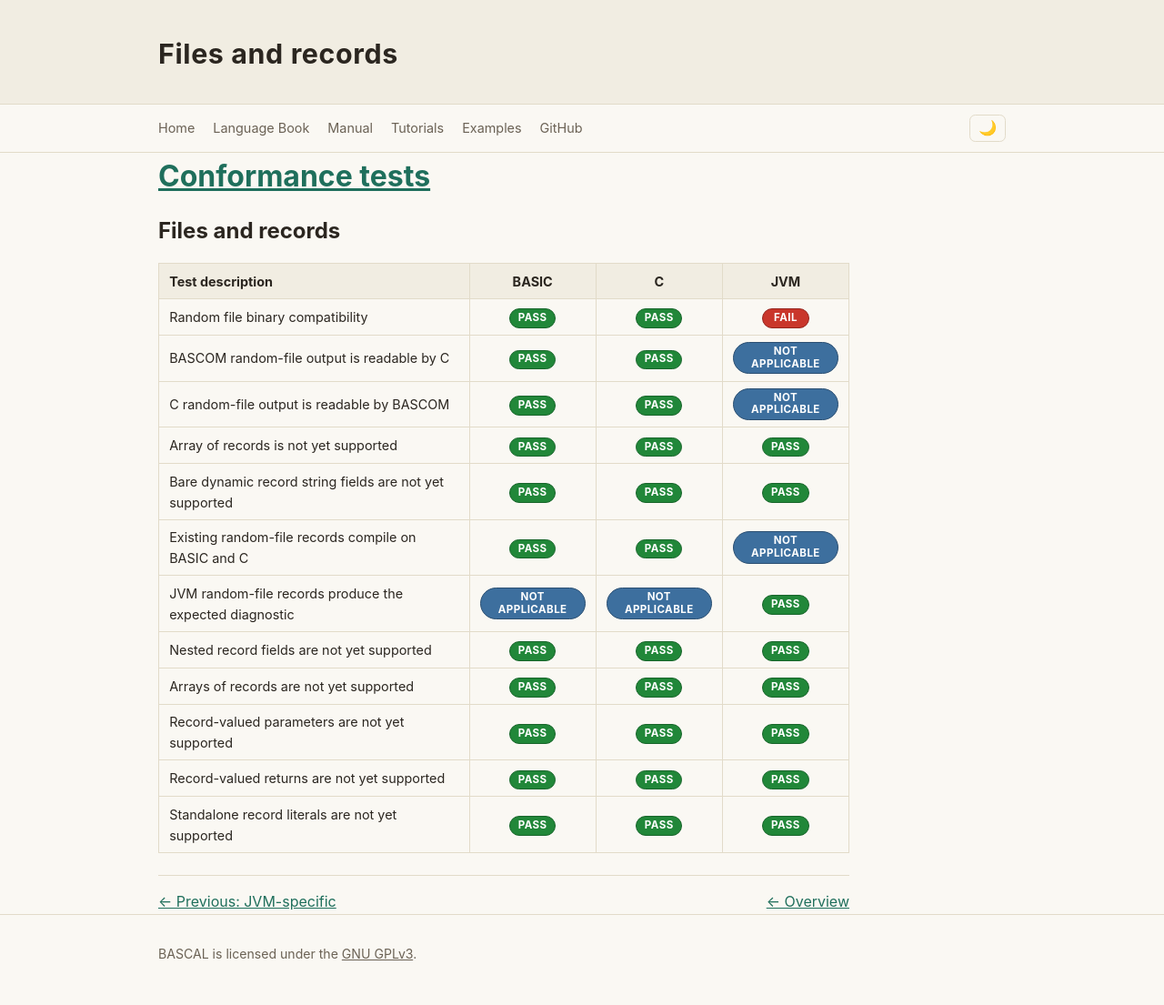
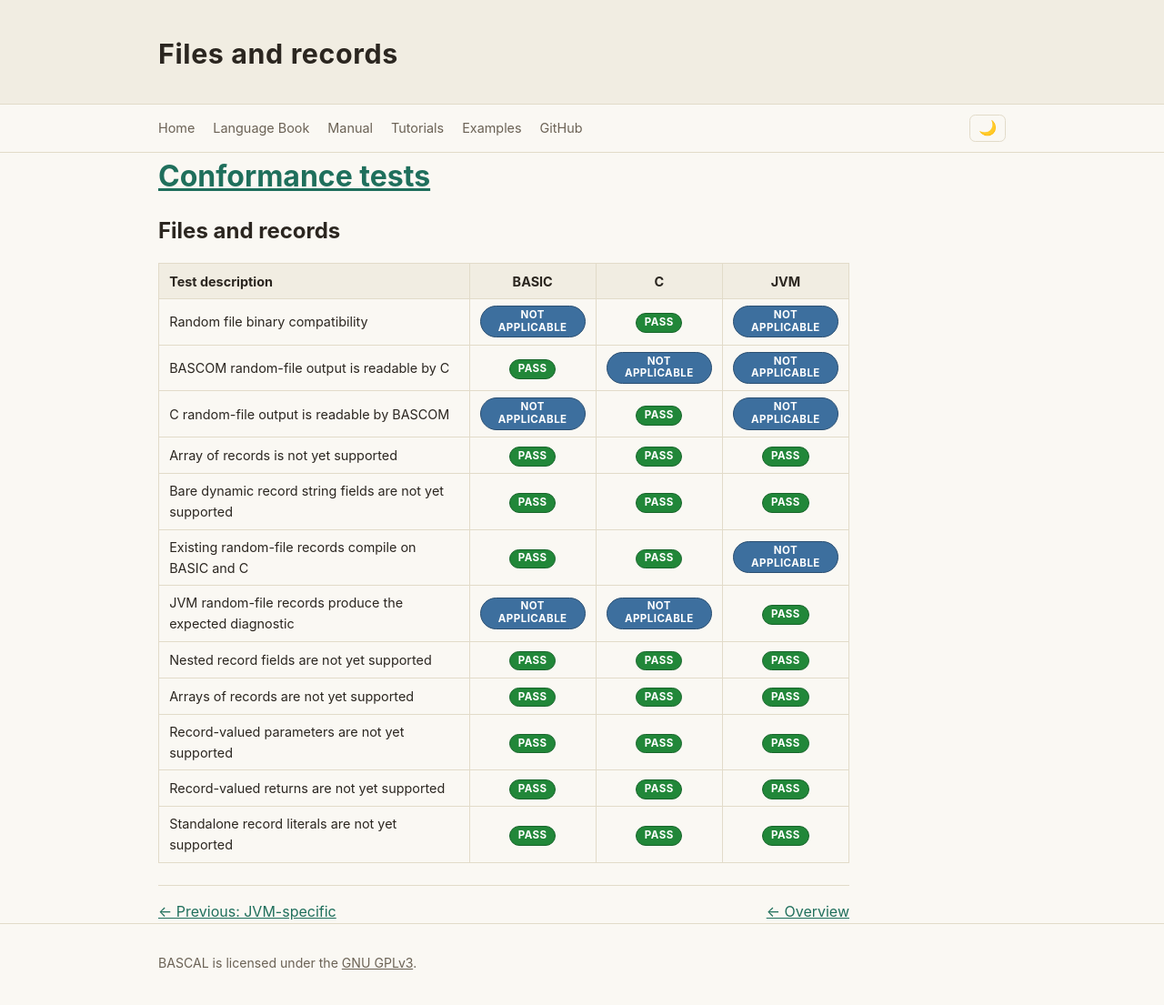
Before and after one commit to johnjoeallen/bascal, an MkDocs documentation site: the page built from docs/conformance/records.md, in a window 1280 px wide and 1119 px high. Shown: the top 1105 px of the window at 91% size. Built offline with MkDocs 1.6.1, drawn with Linux system fonts in a browser that asks for light colours.

Commit message:
Place random-file checks with their target backend

```diff
--- a/docs/conformance/records.md
+++ b/docs/conformance/records.md
@@ -4,9 +4,9 @@
 
 | Test description | BASIC | C | JVM |
 | --- | :---: | :---: | :---: |
-| Random file binary compatibility | PASS | PASS | FAIL |
-| BASCOM random-file output is readable by C | PASS | PASS | NOT APPLICABLE |
-| C random-file output is readable by BASCOM | PASS | PASS | NOT APPLICABLE |
+| Random file binary compatibility | NOT APPLICABLE | PASS | NOT APPLICABLE |
+| BASCOM random-file output is readable by C | PASS | NOT APPLICABLE | NOT APPLICABLE |
+| C random-file output is readable by BASCOM | NOT APPLICABLE | PASS | NOT APPLICABLE |
 | Array of records is not yet supported | PASS | PASS | PASS |
 | Bare dynamic record string fields are not yet supported | PASS | PASS | PASS |
 | Existing random-file records compile on BASIC and C | PASS | PASS | NOT APPLICABLE |
```
Also changed, not shown: docs/conformance/basic.md (+0 -2 lines), docs/conformance/c.md (+0 -1 lines), 3 other files.
